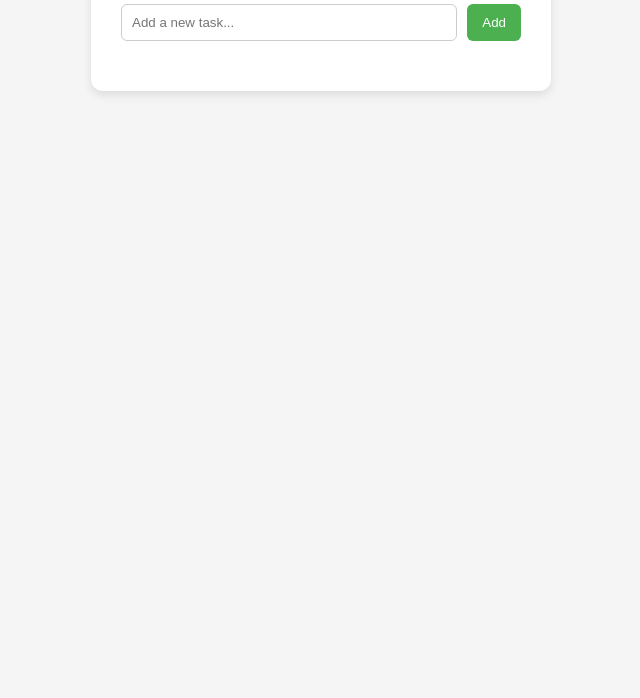
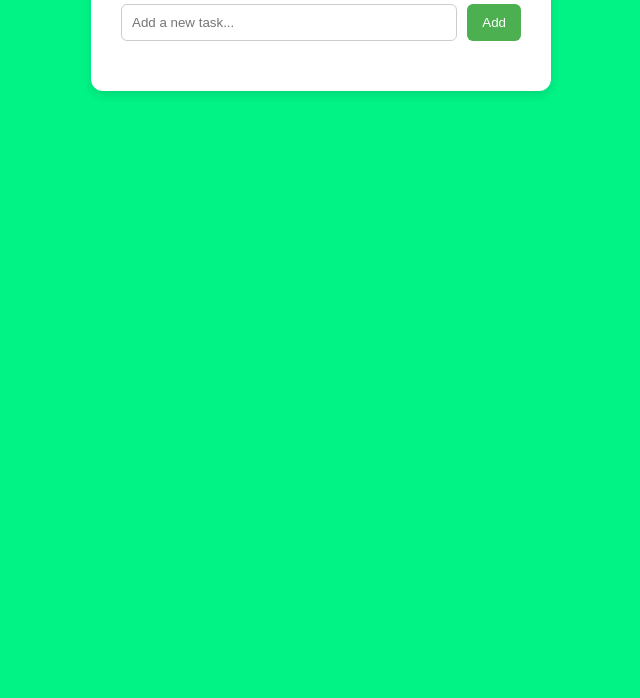
Before and after one commit to Siddheshc09/NEW-TODO, a plain HTML site: page index.html in a window 1280 px wide. Shown: the part 168-866 px from the top of the page, without its empty margins (319-959 px from the left). Drawn offline with Linux system fonts and the light colour scheme.

Commit message:
Made Changes

```diff
--- a/style.css
+++ b/style.css
@@ -1,6 +1,6 @@
 body {
     font-family: 'Segoe UI', sans-serif;
-    background: #f5f5f5;
+    background: #01f285;
     display: flex;
     justify-content: center;
     align-items: flex-start;
```
